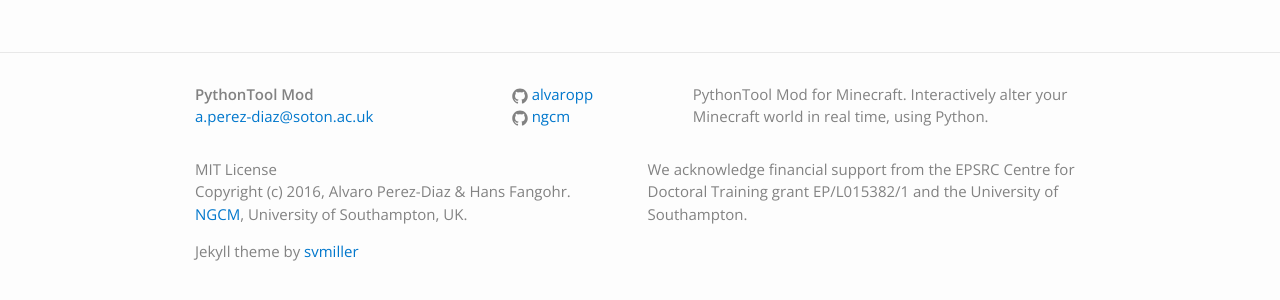
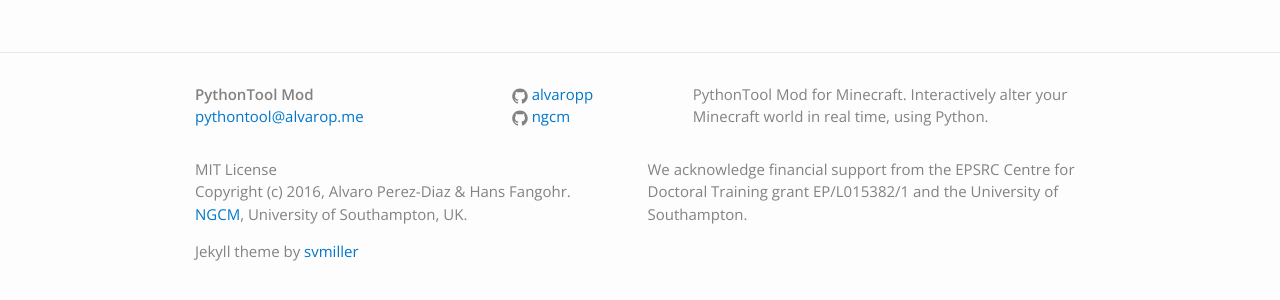
Before and after one commit to ngcm/PythonTool-Mod, a Jekyll site: the page built from pages/index.md, in a window 1280 px wide. Shown: the part 971-1271 px from the top of the page. Built offline with Jekyll 4.4.1, drawn with Linux system fonts in a browser that asks for light colours.

Commit message:
updated email

```diff
--- a/_config.yml
+++ b/_config.yml
@@ -1,6 +1,6 @@
 # Site settings
 title: PythonTool Mod
-email: a.perez-diaz@soton.ac.uk
+email: pythontool@alvarop.me
 description: > # this means to ignore newlines until "baseurl:"
   PythonTool Mod for Minecraft. Interactively alter your Minecraft world in real time, using Python.
 baseurl: "/PythonTool-Mod/" # the subpath of your site, e.g. /blog/
```
